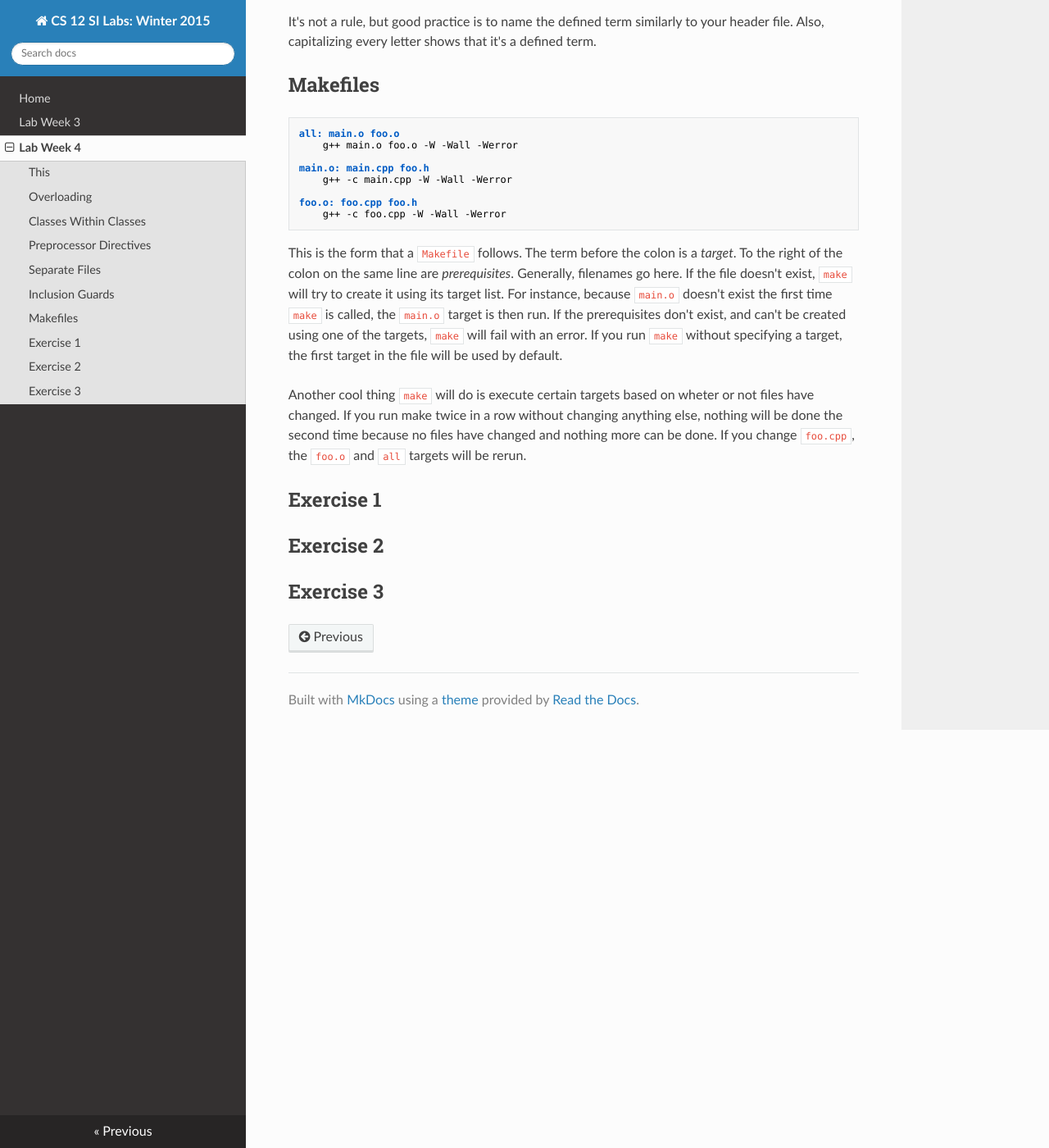
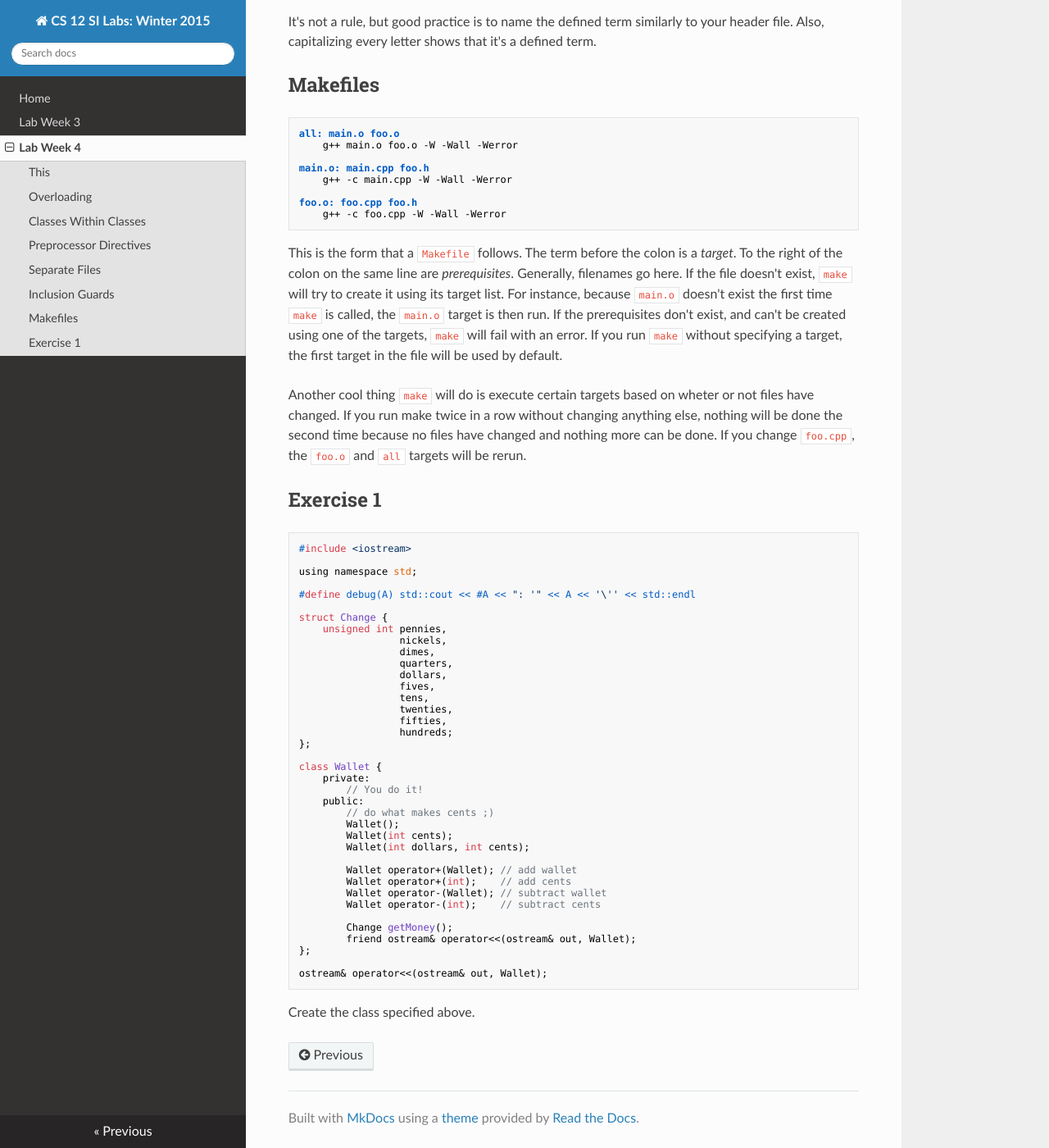
Before and after one commit to cs-si-ucr/cs12-win16, an MkDocs documentation site: the page built from docs/lab_week_04.md, in a window 1280 px wide and 1400 px high, scrolled down 5627 px. Shown: the whole window at 82% size. Built offline with MkDocs 1.6.1, drawn with Linux system fonts in a browser that asks for light colours; nearby versions of some CDN libraries; old or Windows-style settings are respelled for this version of MkDocs.

Commit message:
add exercise 1 lab4

````diff
--- a/docs/lab_week_04.md
+++ b/docs/lab_week_04.md
@@ -355,10 +355,45 @@ If you change ``foo.cpp``, the ``foo.o`` and ``all`` targets will be rerun.
 Exercise 1
 ----------
 
+```c++
+#include <iostream>
 
-Exercise 2
-----------
+using namespace std;
 
+#define debug(A) std::cout << #A << ": '" << A << '\'' << std::endl
 
-Exercise 3
-----------
+struct Change {
+    unsigned int pennies,
+                 nickels,
+                 dimes,
+                 quarters,
+                 dollars,
+                 fives,
+                 tens,
+                 twenties,
+                 fifties,
+                 hundreds;
+};
+
+class Wallet {
+    private:
+        // You do it!
+    public:
+        // do what makes cents ;)
+        Wallet();
+        Wallet(int cents);
+        Wallet(int dollars, int cents);
+
+        Wallet operator+(Wallet); // add wallet
+        Wallet operator+(int);    // add cents
+        Wallet operator-(Wallet); // subtract wallet
+        Wallet operator-(int);    // subtract cents
+
+        Change getMoney();
+        friend ostream& operator<<(ostream& out, Wallet);
+};
+
+ostream& operator<<(ostream& out, Wallet);
+```
+
+Create the class specified above.
````
